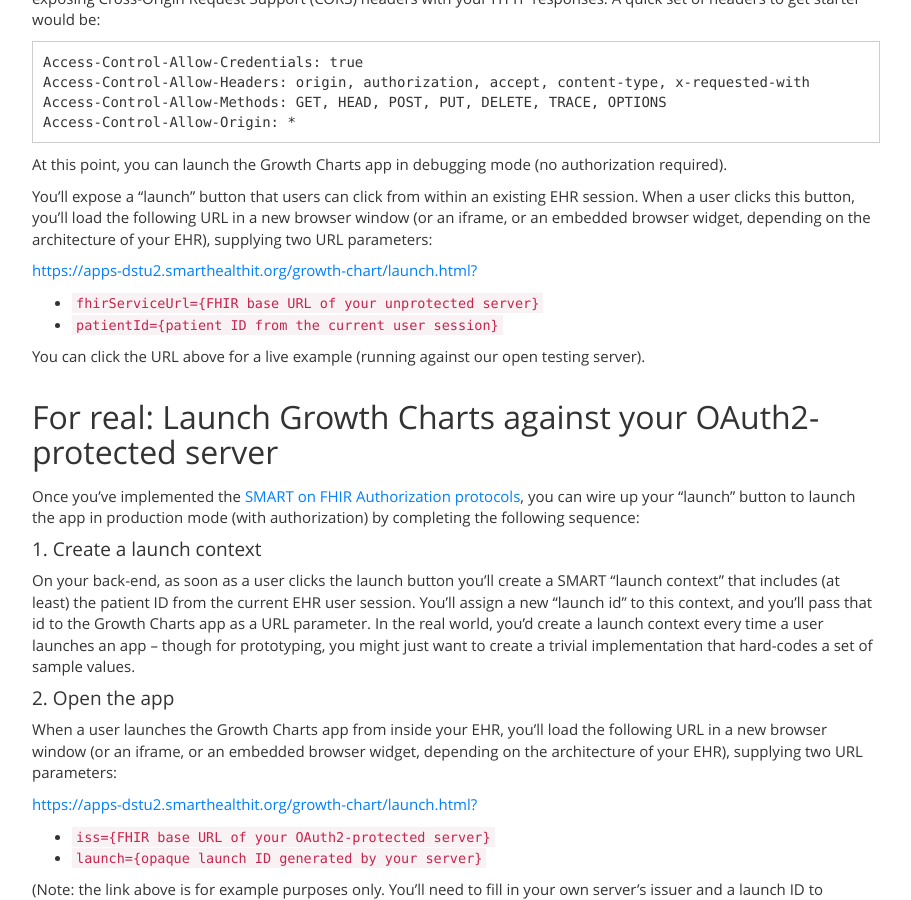
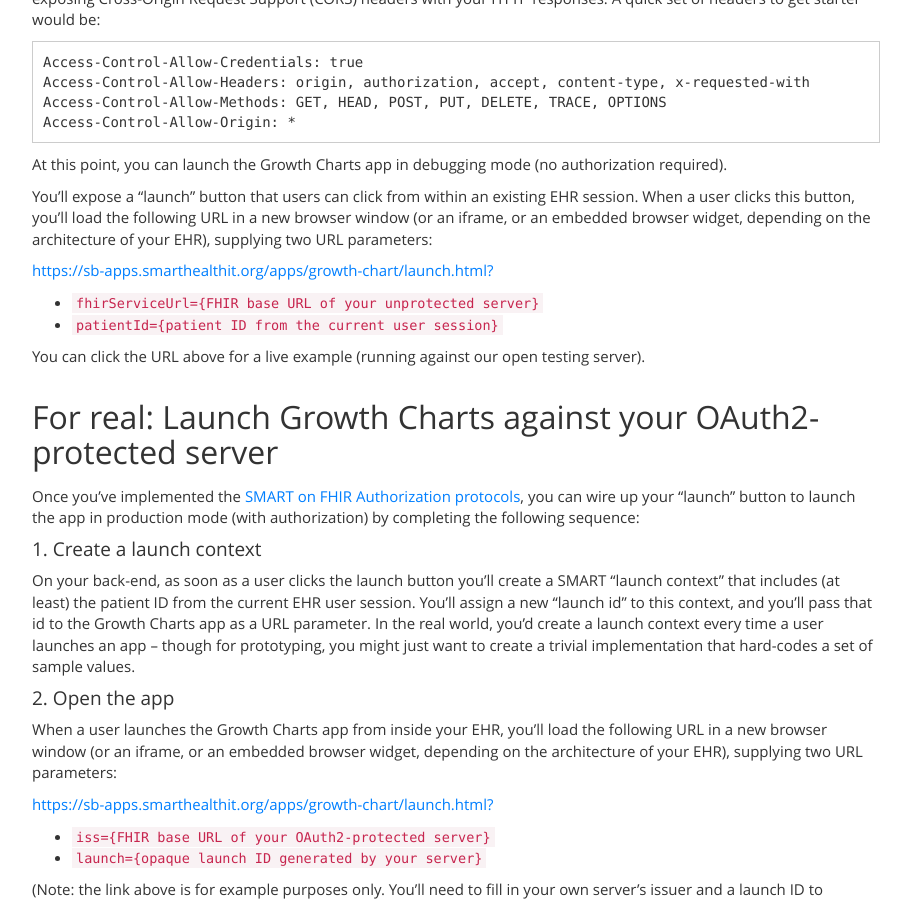
Before and after one commit to smart-on-fhir/smart-on-fhir.github.io, a Jekyll site: the page built from tutorials/server-quick-start/index.md, in a window 1280 px wide and 900 px high, scrolled down 555 px. Shown: the whole window, without its empty margins (38-949 px from the left). Built offline with Jekyll 4.4.1, drawn with Linux system fonts in a browser that asks for light colours; some of the changed lines change nothing that is shown.

Commit message:
Updated growth chart urls

```diff
--- a/tutorials/server-quick-start/index.md
+++ b/tutorials/server-quick-start/index.md
@@ -38,7 +38,7 @@
 
 You'll expose a "launch" button that users can click from within an existing EHR session.  When a user clicks this button, you'll load the following URL in a new browser window (or an iframe, or an embedded browser widget, depending on the architecture of your EHR), supplying two URL parameters:
 
-[https://apps-dstu2.smarthealthit.org/growth-chart/launch.html?](https://apps-dstu2.smarthealthit.org/growth-chart/launch.html?fhirServiceUrl=https://sb-fhir-dstu2.smarthealthit.org/api/smartdstu2/open&patientId=SMART-1482713)
+[https://sb-apps.smarthealthit.org/apps/growth-chart/launch.html?](https://sb-apps.smarthealthit.org/apps/growth-chart/launch.html?fhirServiceUrl=https://sb-fhir-dstu2.smarthealthit.org/api/smartdstu2/open&patientId=SMART-1482713)
 
  * `fhirServiceUrl={FHIR base URL of your unprotected server}`
  * `patientId={patient ID from the current user session}`
@@ -64,7 +64,7 @@
 
 When a user launches the Growth Charts app from inside your EHR, you'll load the following URL in a new browser window (or an iframe, or an embedded browser widget, depending on the architecture of your EHR), supplying two URL parameters:
 
-[https://apps-dstu2.smarthealthit.org/growth-chart/launch.html?](#)
+[https://sb-apps.smarthealthit.org/apps/growth-chart/launch.html?](#)
 
  * `iss={FHIR base URL of your OAuth2-protected server}`
  * `launch={opaque launch ID generated by your server}`
```
